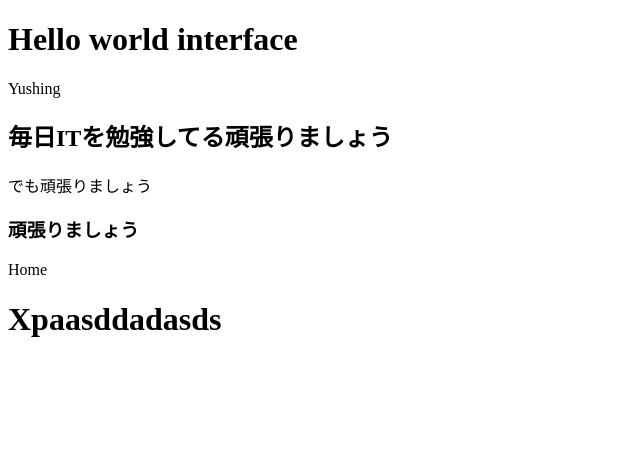
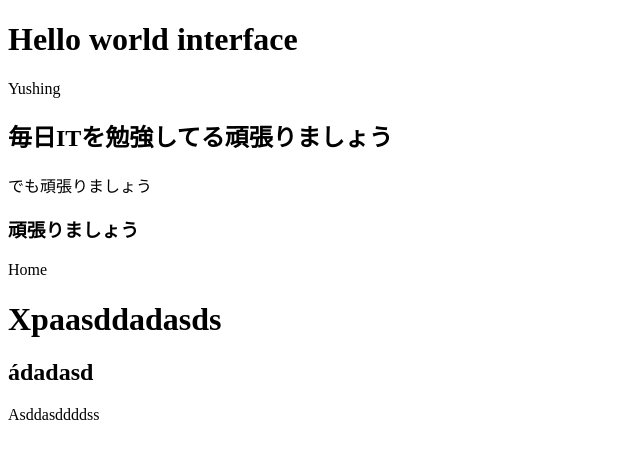
Before and after one commit to HuuHungg/New4, a plain HTML site: page index.html in a window 1280 px wide. Shown: the whole page, without its empty margins (0-640 px from the left). Drawn offline with Linux system fonts and the light colour scheme.

Commit message:
add all fike

```diff
--- a/index.html
+++ b/index.html
@@ -13,5 +13,7 @@
     <h3>頑張りましょう</h3>
     <p>Home</p>
     <h1>Xpaasddadasds</h1>
+    <h2>ádadasd</h2>
+    <p>Asddasddddss</p>
   </body>
 </html>
```
Also changed, not shown: 1 other file.
